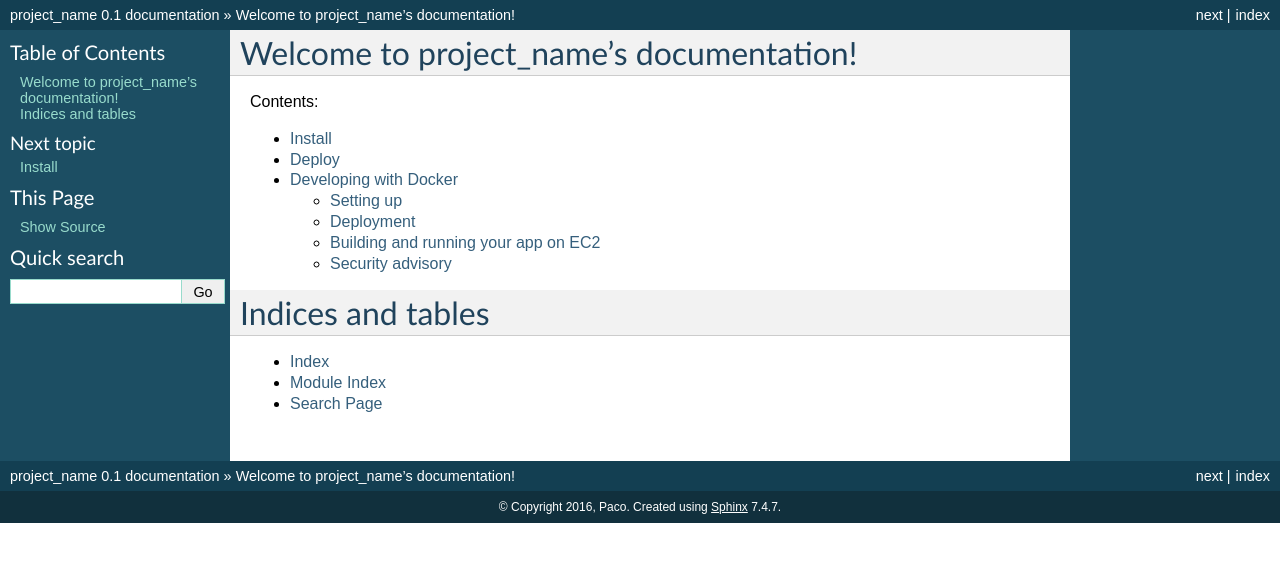
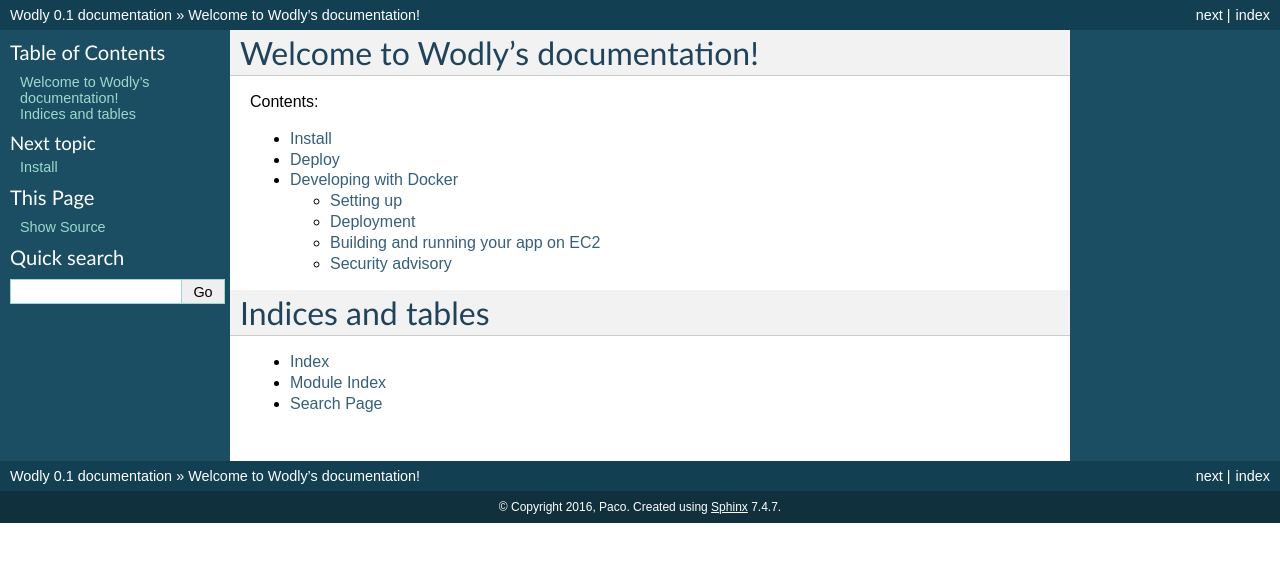
Before and after one commit to beakman/wodly, a Sphinx documentation site: the page built from docs/index.rst, in a window 1280 px wide. Shown: the top 562 px of the page. Built offline with Sphinx 7.4.7, drawn with Linux system fonts in a browser that asks for light colours; pages that are not in the unit, such as notebooks, are missing from menus.

Commit message:
project scaffold

```diff
--- a/README.rst
+++ b/README.rst
@@ -1,4 +1,4 @@
-project_name
+Wodly
 ==============================
 
 Keep track of your WODs
--- a/docs/conf.py
+++ b/docs/conf.py
@@ -1,6 +1,6 @@
 # -*- coding: utf-8 -*-
 #
-# project_name documentation build configuration file, created by
+# Wodly documentation build configuration file, created by
 # sphinx-quickstart.
 #
 # This file is execfile()d with the current directory set to its containing dir.
@@ -41,7 +41,7 @@ source_suffix = '.rst'
 master_doc = 'index'
 
 # General information about the project.
-project = u'project_name'
+project = u'Wodly'
 copyright = u"2016, Paco"
 
 # The version info for the project you're documenting, acts as replacement for
@@ -186,7 +186,7 @@ latex_elements = {
 latex_documents = [
     ('index',
      'wodly.tex',
-     u'project_name Documentation',
+     u'Wodly Documentation',
      u"Paco", 'manual'),
 ]
 
@@ -216,7 +216,7 @@ latex_documents = [
 # One entry per manual page. List of tuples
 # (source start file, name, description, authors, manual section).
 man_pages = [
-    ('index', 'wodly', u'project_name Documentation',
+    ('index', 'wodly', u'Wodly Documentation',
      [u"Paco"], 1)
 ]
 
@@ -230,8 +230,8 @@ man_pages = [
 # (source start file, target name, title, author,
 #  dir menu entry, description, category)
 texinfo_documents = [
-    ('index', 'wodly', u'project_name Documentation',
-     u"Paco", 'project_name',
+    ('index', 'wodly', u'Wodly Documentation',
+     u"Paco", 'Wodly',
      'Keep track of your WODs', 'Miscellaneous'),
 ]
 
--- a/docs/docker_ec2.rst
+++ b/docs/docker_ec2.rst
@@ -61,7 +61,7 @@ The `Docker compose documentation`_ explains in detail what you can accomplish i
         command: /usr/bin/python3.4 manage.py runserver 0.0.0.0:8000 # dev setting
         # command: gunicorn -b 0.0.0.0:8000 wsgi:application # production setting
         volumes:
-            - webapp/your_project_name:/path/to/container/workdir/
+            - webapp/your_Wodly:/path/to/container/workdir/
         links:
             - database
     webserver:
--- a/docs/index.rst
+++ b/docs/index.rst
@@ -1,9 +1,9 @@
-.. project_name documentation master file, created by
+.. Wodly documentation master file, created by
    sphinx-quickstart.
    You can adapt this file completely to your liking, but it should at least
    contain the root `toctree` directive.
 
-Welcome to project_name's documentation!
+Welcome to Wodly's documentation!
 ====================================================================
 
 Contents:
```
Also changed, not shown: 6 other files.
